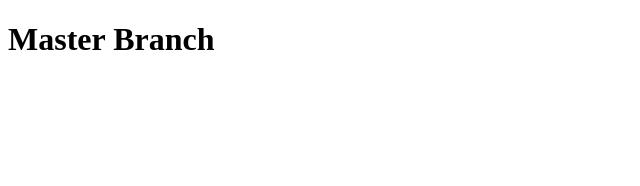
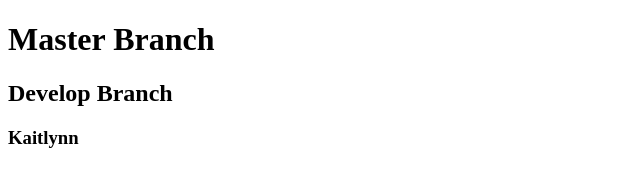
Before and after one commit to PeterAstle/TeamGitExercise, a plain HTML site: page index.html in a window 1280 px wide. Shown: the whole page, without its empty margins (0-640 px from the left). Drawn offline with Linux system fonts and the light colour scheme.

Commit message:
Kaitlynn

```diff
--- a/index.html
+++ b/index.html
@@ -8,6 +8,8 @@
 </head>
 <body>
     <h1>Master Branch</h1>
+    <h2>Develop Branch</h2>
+    <h3>Kaitlynn</h3>
 
 </body>
 </html>
```
